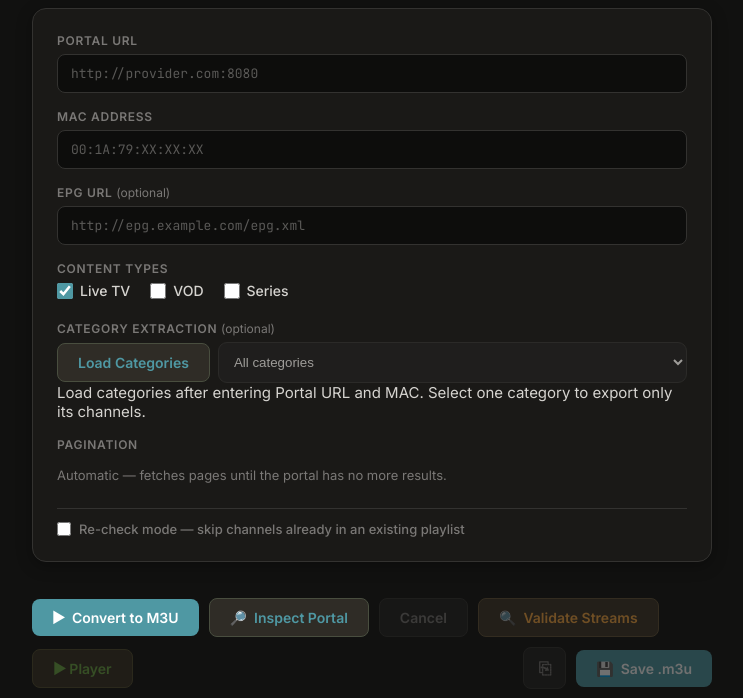
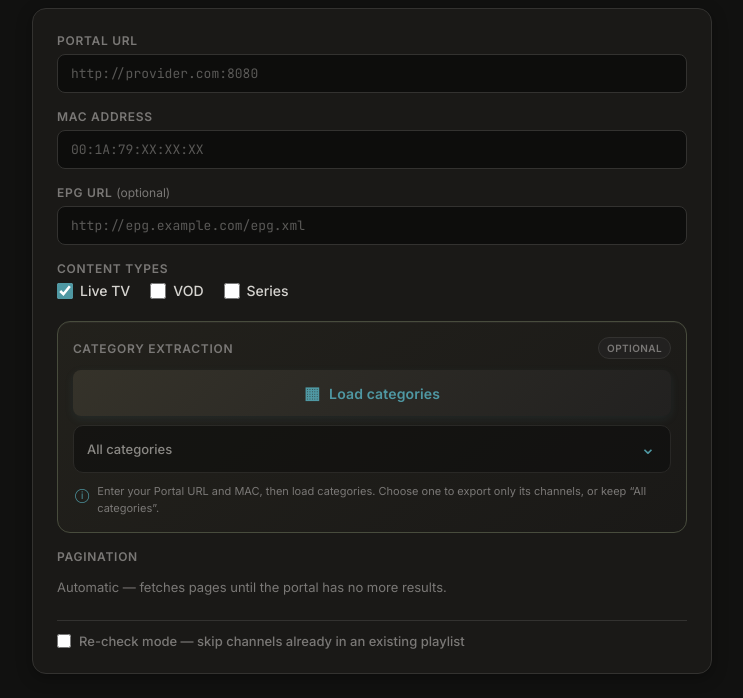
Before and after one commit to Neo045/mac-to-m3u, a plain HTML site: page public/index.html in a window 1280 px wide. Shown: the part 73-771 px from the top of the page, without its empty margins (268-1011 px from the left). Drawn offline with nearby package versions, Linux system fonts and the light colour scheme.

Commit message:
Add files via upload

```diff
--- a/public/index.html
+++ b/public/index.html
@@ -51,6 +51,27 @@ input::placeholder{color:var(--faint)}
 .checks input[type=checkbox]{accent-color:var(--primary);width:16px;height:16px;cursor:pointer}
 .range-row{display:flex;align-items:center;gap:12px}
 input[type=range]{flex:1;accent-color:var(--primary);height:4px;cursor:pointer}
+
+/* premium category picker */
+.category-field{padding:15px;border:1px solid color-mix(in oklch,var(--primary) 28%,var(--border));border-radius:13px;background:linear-gradient(145deg,color-mix(in oklch,var(--primary) 8%,var(--surf)),var(--surf));box-shadow:inset 0 1px 0 color-mix(in oklch,#fff 4%,transparent)}
+.category-head{display:flex;align-items:center;justify-content:space-between;gap:10px;margin-bottom:11px}
+.category-head label{margin:0}
+.optional-tag{font-size:10px;font-weight:600;letter-spacing:.04em;text-transform:uppercase;color:var(--muted);background:var(--surf2);border:1px solid var(--border);border-radius:20px;padding:4px 8px}
+.category-actions{display:grid;grid-template-columns:1fr;gap:9px}
+.category-load{width:100%;min-height:46px;display:flex;align-items:center;justify-content:center;gap:9px;border-radius:10px;font-size:13px;letter-spacing:.01em;background:linear-gradient(135deg,color-mix(in oklch,var(--primary) 18%,var(--surf2)),var(--surf2));border:1px solid color-mix(in oklch,var(--primary) 42%,var(--border));box-shadow:0 3px 10px color-mix(in oklch,var(--primary) 10%,transparent);color:var(--primary)}
+.category-load:not(:disabled):hover{transform:translateY(-1px);box-shadow:0 5px 14px color-mix(in oklch,var(--primary) 16%,transparent)}
+.category-load:active{transform:translateY(0)}
+.category-load .cat-icon{font-size:17px;line-height:1}
+.category-select-wrap{position:relative}
+.category-select-wrap:after{content:'⌄';position:absolute;right:15px;top:50%;transform:translateY(-58%);font-size:19px;color:var(--primary);pointer-events:none}
+#categorySelect{appearance:none;-webkit-appearance:none;width:100%;min-height:48px;padding:0 42px 0 13px!important;border:1px solid var(--border);border-radius:10px;background:var(--entry);color:var(--text);font:500 13px 'Inter',sans-serif;outline:none;transition:border-color .18s,box-shadow .18s;cursor:pointer}
+#categorySelect:focus{border-color:var(--primary);box-shadow:0 0 0 3px var(--primary-dim)}
+#categorySelect:disabled{opacity:.58;cursor:not-allowed}
+.category-help{display:flex;align-items:flex-start;gap:8px;margin:10px 2px 0!important;font-size:11px!important;line-height:1.55;color:var(--muted)!important}
+.category-help .help-icon{color:var(--primary);font-size:14px;flex:0 0 auto}
+.category-count{display:none;align-items:center;gap:5px;font-size:10px;font-weight:600;color:var(--success);background:color-mix(in oklch,var(--success) 12%,transparent);border:1px solid color-mix(in oklch,var(--success) 25%,transparent);padding:4px 8px;border-radius:20px;white-space:nowrap}
+.category-count.visible{display:inline-flex}
+@media(max-width:480px){.category-field{padding:13px}.category-head{margin-bottom:10px}.category-load{min-height:48px}}
 
 /* recheck toggle */
 .recheck-toggle{display:flex;align-items:center;gap:8px;margin-top:12px;padding-top:12px;border-top:1px solid var(--border)}
@@ -300,15 +321,22 @@ tr:hover td{background:var(--surf2)}
       <label><input type="checkbox" id="chkSeries"> Series</label>
     </div>
   </div>
-  <div class="field">
-    <label for="categorySelect">Category extraction <span style="font-weight:400;text-transform:none;letter-spacing:0">(optional)</span></label>
-    <div style="display:flex;gap:8px;align-items:center">
-      <button class="btn btn-inspect" type="button" id="loadCategoriesBtn" style="white-space:nowrap">Load Categories</button>
-      <select id="categorySelect" disabled style="flex:1;min-width:0;padding:11px;border:1px solid var(--border);border-radius:9px;background:var(--surf2);color:var(--text)">
-        <option value="">All categories</option>
-      </select>
+  <div class="field category-field">
+    <div class="category-head">
+      <label for="categorySelect">Category extraction</label>
+      <span class="optional-tag">Optional</span>
     </div>
-    <p class="hint">Load categories after entering Portal URL and MAC. Select one category to export only its channels.</p>
+    <div class="category-actions">
+      <button class="btn category-load" type="button" id="loadCategoriesBtn">
+        <span class="cat-icon" aria-hidden="true">▦</span><span>Load categories</span>
+      </button>
+      <div class="category-select-wrap">
+        <select id="categorySelect" disabled aria-label="Choose a category">
+          <option value="">All categories</option>
+        </select>
+      </div>
+    </div>
+    <p class="category-help"><span class="help-icon" aria-hidden="true">ⓘ</span><span id="categoryHelpText">Enter your Portal URL and MAC, then load categories. Choose one to export only its channels, or keep “All categories”.</span></p>
   </div>
   <div class="field">
     <label>Pagination</label>
@@ -728,10 +756,10 @@ $('loadCategoriesBtn').addEventListener('click', async () => {
       const opt=document.createElement('option'); opt.value=cat.id; opt.dataset.mediaType=cat.mediaType;
       opt.textContent=`${cat.name} (${cat.mediaType.toUpperCase()})`; sel.appendChild(opt);
     }
-    sel.disabled=false; setStatus(`Loaded ${data.categories?.length||0} categories. Select one to extract only that category.`,'ok');
+    sel.disabled=false; const count=data.categories?.length||0; $('categoryHelpText').textContent=count?`${count} categories loaded. Choose one category to export only its channels, or keep “All categories”.`:'No categories were returned by this portal.'; setStatus(`Loaded ${count} categories. Select one to extract only that category.`,'ok');
     log(`Loaded ${data.categories?.length||0} portal categories.`,'ok');
   }catch(e){setStatus(`Category loading failed: ${e.message}`,'err');log(e.message,'err');}
-  finally{btn.disabled=false;btn.textContent='Load Categories';}
+  finally{btn.disabled=false;btn.innerHTML='<span class="cat-icon" aria-hidden="true">▦</span><span>Load categories</span>';}
 });
 
 // ── Convert (NDJSON streaming) ────────────────────────────────────────────────
```
